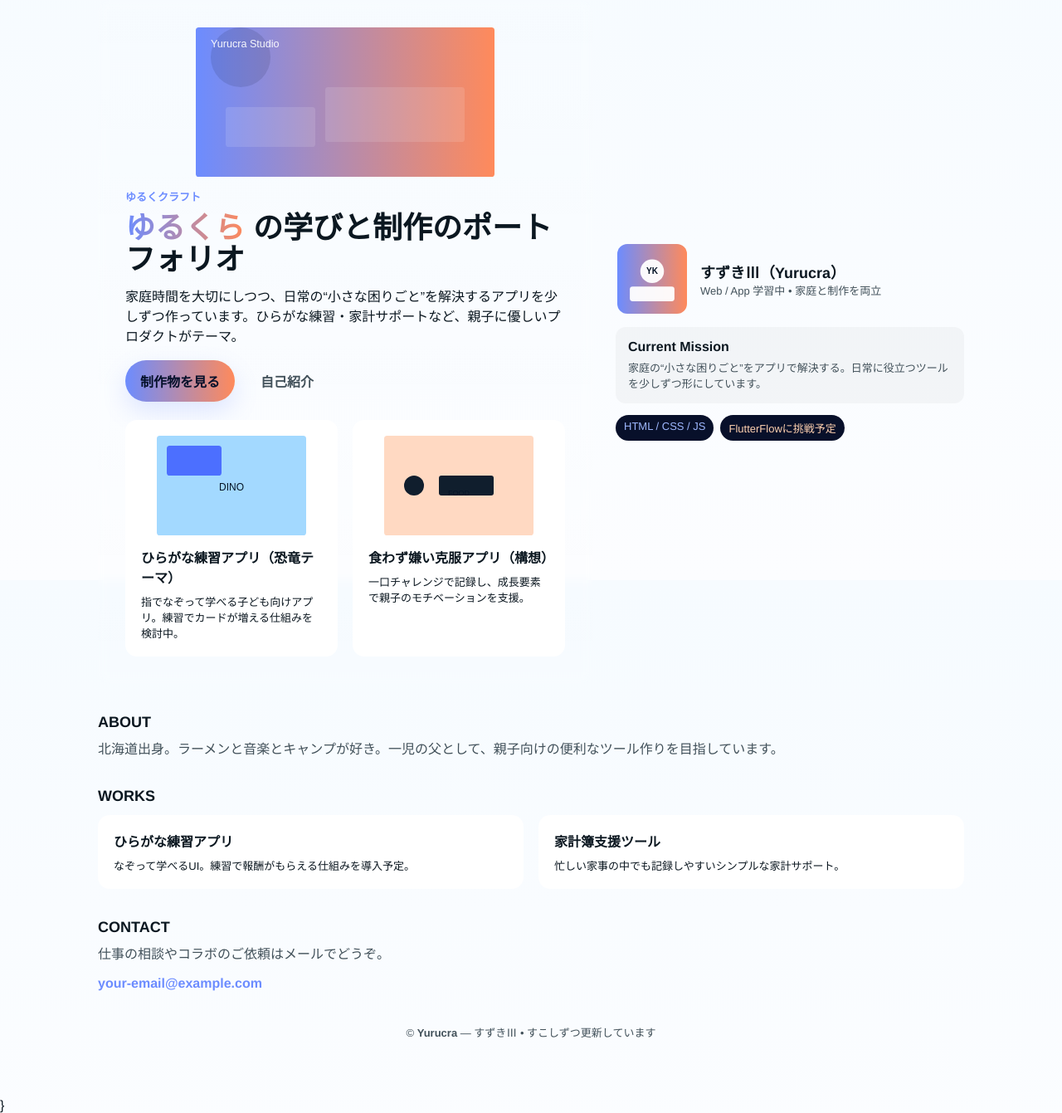
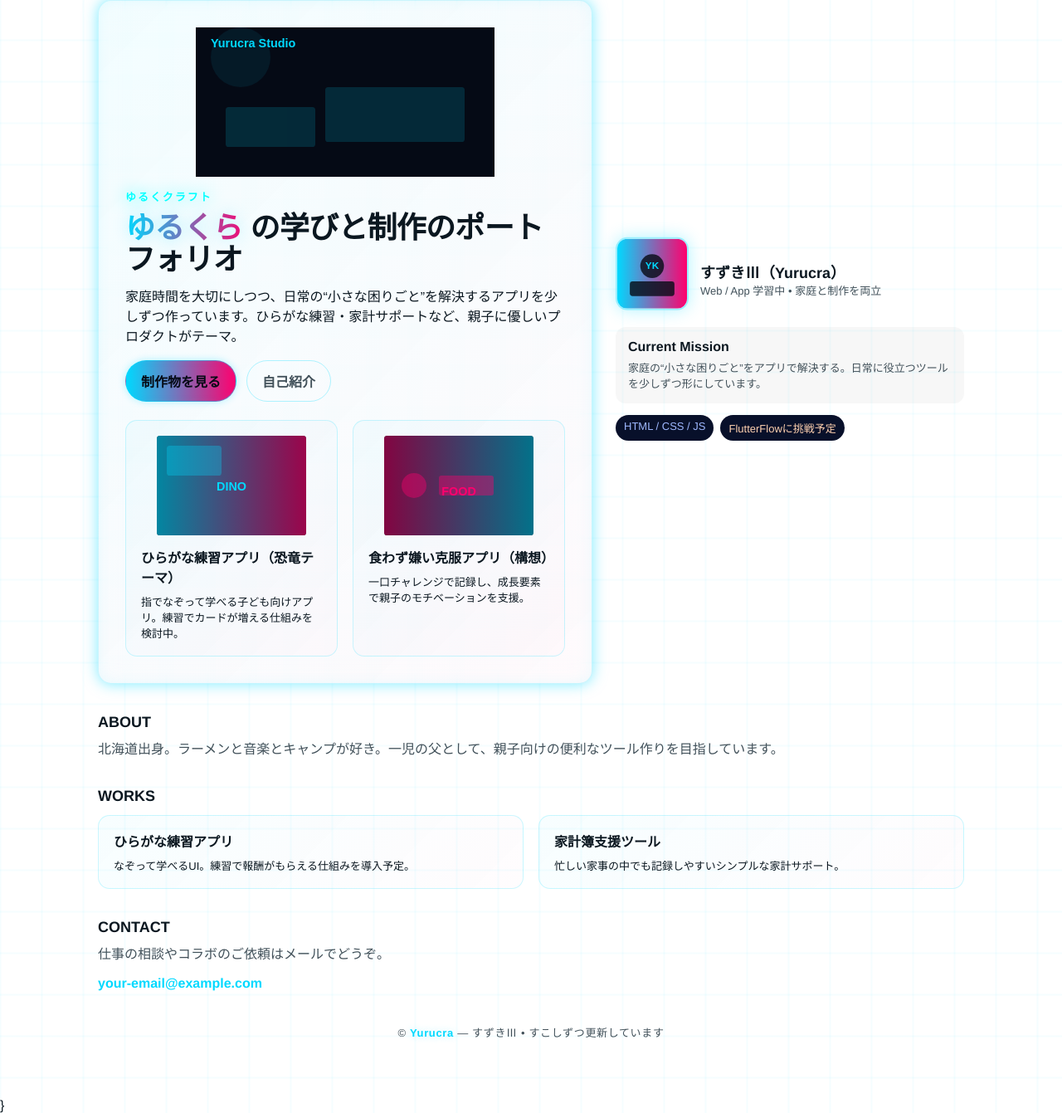
Before and after one commit to yurucrasounds-suzuki3/portfolio11.24, a plain HTML site: page index.html in a window 1280 px wide. Shown: the part 101-1442 px from the top of the page at 83% size. Drawn offline with Linux system fonts and the light colour scheme.

Commit message:
近未来風に変更

```diff
--- a/index.html
+++ b/index.html
@@ -7,14 +7,20 @@
     <meta name="description" content="ゆるくら（Yurucra）の学びと制作のポートフォリオ。家庭の“小さな困りごと”をアプリで解決する制作記録。" />
 
     <style>
+      @keyframes neon-glow {0%{text-shadow:0 0 10px currentColor;filter:brightness(1.2)}50%{text-shadow:0 0 20px currentColor;filter:brightness(1.4)}100%{text-shadow:0 0 10px currentColor;filter:brightness(1.2)}}
+      @keyframes grid-move {0%{background-position:0 0}100%{background-position:100px 100px}}
+      @keyframes float-y {0%,100%{transform:translateY(0px)}50%{transform:translateY(-8px)}}
+      @keyframes glow-box {0%,100%{box-shadow:0 0 10px rgba(0,217,255,0.3),inset 0 0 10px rgba(0,217,255,0.05)}50%{box-shadow:0 0 25px rgba(0,217,255,0.7),inset 0 0 20px rgba(0,217,255,0.1)}}
+
       :root{
-        --bg:#0f1724;
-        --panel:#0b1220;
+        --bg:#050a15;
+        --panel:#0a1020;
         --text: #e9f4ff; /* メインテキスト（高コントラスト） */
-        --muted:#c0d8f2; /* 補助テキスト（読みやすく調整） */
-        --accent:#6c8cff;
-        --accent-2:#ff8a5b;
-        --glass: rgba(255,255,255,0.06);
+        --muted:#a0c4ff; /* 補助テキスト（読みやすく調整） */
+        --accent:#00d9ff;
+        --accent-2:#ff006e;
+        --accent-3:#00f5ff;
+        --glass: rgba(0,217,255,0.04);
         --radius:16px;
         --max-width:1100px;
       }
@@ -36,6 +42,10 @@
         margin:0;
         font-family: "Hiragino Kaku Gothic ProN","Helvetica Neue",Helvetica,Arial,sans-serif;
         background:var(--bg);
+        background-image:linear-gradient(0deg,transparent 24%,rgba(0,217,255,0.04) 25%,rgba(0,217,255,0.04) 26%,transparent 27%,transparent 74%,rgba(0,217,255,0.04) 75%,rgba(0,217,255,0.04) 76%,transparent 77%,transparent),linear-gradient(90deg,transparent 24%,rgba(0,217,255,0.04) 25%,rgba(0,217,255,0.04) 26%,transparent 27%,transparent 74%,rgba(0,217,255,0.04) 75%,rgba(0,217,255,0.04) 76%,transparent 77%,transparent);
+        background-size:100px 100px;
+        background-position:0 0;
+        animation:grid-move 20s linear infinite;
         color:var(--text);
         -webkit-font-smoothing:antialiased;
       }
@@ -45,28 +55,32 @@
       header{display:flex;align-items:center;justify-content:space-between;gap:16px}
       .brand{display:flex;align-items:center;gap:12px}
       .logo{font-weight:800;letter-spacing:0.02em}
-      .logo .tag{font-size:12px;padding:6px 10px;border-radius:999px;background:linear-gradient(90deg,var(--accent),var(--accent-2));color:#081226;font-weight:700;margin-left:6px}
+      .logo .tag{font-size:12px;padding:6px 10px;border-radius:999px;background:linear-gradient(90deg,#00d9ff,#ff006e);color:#050a15;font-weight:700;margin-left:6px;box-shadow:0 0 15px rgba(0,217,255,0.5);animation:glow-box 3s ease-in-out infinite}
 
-      nav a{color:var(--text);text-decoration:none;margin-left:18px;font-weight:600;font-size:14px}
+      nav a{color:var(--text);text-decoration:none;margin-left:18px;font-weight:600;font-size:14px;position:relative;transition:color 0.3s ease}
+      nav a:after{content:'';position:absolute;bottom:-4px;left:0;width:0;height:2px;background:linear-gradient(90deg,var(--accent),var(--accent-2));transition:width 0.3s ease}
       nav a:hover{color:var(--accent)}
+      nav a:hover:after{width:100%}
 
       /* Hero */
       .hero{
         display:grid;grid-template-columns:1fr 420px;gap:28px;align-items:center;margin-top:22px;
       }
 
-      .hero-card{background:linear-gradient(180deg,rgba(255,255,255,0.03),transparent);padding:32px;border-radius:var(--radius);backdrop-filter:blur(6px);border:1px solid rgba(255,255,255,0.04)}
+      .hero-card{background:linear-gradient(135deg,rgba(0,217,255,0.05),rgba(255,0,110,0.02));padding:32px;border-radius:var(--radius);backdrop-filter:blur(12px);border:1.5px solid rgba(0,217,255,0.2);box-shadow:0 0 30px rgba(0,217,255,0.1),inset 0 0 20px rgba(0,217,255,0.05);animation:glow-box 4s ease-in-out infinite}
       .hero-illustration{width:100%;height:180px;object-fit:cover;border-radius:12px;margin-bottom:14px;display:block}
 
-      .eyebrow{display:inline-block;color:var(--accent);font-weight:700;font-size:13px;margin-bottom:10px}
-      h1{font-size:36px;margin:0 0 12px;line-height:1.05}
-      h1 strong{background:linear-gradient(90deg,var(--accent),var(--accent-2));-webkit-background-clip:text;background-clip:text;color:transparent}
+      .eyebrow{display:inline-block;color:var(--accent-3);font-weight:700;font-size:13px;margin-bottom:10px;text-transform:uppercase;letter-spacing:0.15em;animation:neon-glow 2s ease-in-out infinite}
+      h1{font-size:36px;margin:0 0 12px;line-height:1.05;letter-spacing:-0.02em}
+      h1 strong{background:linear-gradient(90deg,#00d9ff,#ff006e);-webkit-background-clip:text;background-clip:text;color:transparent;text-shadow:0 0 20px rgba(0,217,255,0.3)}
       p.lead{color:var(--text);margin:0 0 18px}
 
       .ctas{display:flex;gap:12px;margin-top:10px}
       .btn{padding:12px 18px;border-radius:999px;font-weight:700;border:none;cursor:pointer;text-decoration:none;display:inline-flex;align-items:center;gap:10px}
-      .btn-primary{background:linear-gradient(90deg,var(--accent),var(--accent-2));color:#04102a;box-shadow:0 12px 30px rgba(108,140,255,0.2)}
-      .btn-ghost{background:transparent;border:1px solid rgba(255,255,255,0.06);color:var(--muted)}
+      .btn-primary{background:linear-gradient(90deg,#00d9ff,#ff006e);color:#050a15;box-shadow:0 0 20px rgba(0,217,255,0.4);border:1px solid rgba(0,217,255,0.5);transition:all 0.3s ease;animation:glow-box 2.5s ease-in-out infinite}
+      .btn-primary:hover{transform:scale(1.05);box-shadow:0 0 30px rgba(0,217,255,0.6)}
+      .btn-ghost{background:transparent;border:1.5px solid rgba(0,217,255,0.3);color:var(--muted);transition:all 0.3s ease}
+      .btn-ghost:hover{background:rgba(0,217,255,0.1);border-color:rgba(0,217,255,0.6);box-shadow:0 0 15px rgba(0,217,255,0.2)}
 
       /* Profile panel */
       .profile{
@@ -74,13 +88,14 @@
       }
       .profile-top{display:flex;gap:14px;align-items:center}
       .avatar{width:88px;height:88px;border-radius:14px;display:flex;align-items:center;justify-content:center;font-weight:800;color:#04102a;background:linear-gradient(135deg,var(--accent),var(--accent-2))}
-      .avatar-img{width:88px;height:88px;border-radius:14px;object-fit:cover;border:2px solid rgba(255,255,255,0.04)}
+      .avatar-img{width:88px;height:88px;border-radius:14px;object-fit:cover;border:2px solid rgba(0,217,255,0.4);box-shadow:0 0 20px rgba(0,217,255,0.3);animation:float-y 3s ease-in-out infinite}
       .meta .name{font-weight:800;font-size:18px}
       .meta .role{font-size:13px;color:var(--muted)}
 
       /* Projects */
       .projects{display:grid;grid-template-columns:repeat(2,1fr);gap:18px;margin-top:22px}
-      .project{background:var(--panel);padding:18px;border-radius:14px;border:1px solid rgba(255,255,255,0.03)}
+      .project{background:linear-gradient(135deg,rgba(0,217,255,0.03),rgba(255,0,110,0.01));padding:18px;border-radius:14px;border:1px solid rgba(0,217,255,0.2);transition:all 0.3s ease;cursor:pointer}
+      .project:hover{transform:translateY(-4px);border-color:rgba(0,217,255,0.5);box-shadow:0 0 20px rgba(0,217,255,0.2);background:linear-gradient(135deg,rgba(0,217,255,0.08),rgba(255,0,110,0.03))}
       .project-thumb{width:100%;height:120px;object-fit:cover;border-radius:10px;margin-bottom:10px}
       .project h3{margin:0 0 8px;font-size:16px}
       .project p{margin:0;color:var(--text);font-size:13px}
@@ -90,7 +105,8 @@
       .section-title{display:flex;align-items:center;gap:12px}
       .section-title h2{margin:0;font-size:18px}
 
-      footer{text-align:center;color:var(--muted);margin:40px 0 10px;font-size:13px}
+      footer{text-align:center;color:var(--muted);margin:40px 0 10px;font-size:13px;letter-spacing:0.05em}
+      footer strong{color:var(--accent);text-shadow:0 0 10px rgba(0,217,255,0.3)}
 
       /* Responsive */
       @media (max-width:980px){.hero{grid-template-columns:1fr 320px}}
@@ -122,14 +138,14 @@
             <svg class="hero-illustration" width="100%" height="180" viewBox="0 0 1200 600" xmlns="http://www.w3.org/2000/svg" aria-hidden="true">
               <defs>
                 <lineargradient id="g" x1="0" x2="1">
-                  <stop offset="0" stop-color="#6c8cff"/>
-                  <stop offset="1" stop-color="#ff8a5b"/>
+                  <stop offset="0" stop-color="#00d9ff"/>
+                  <stop offset="1" stop-color="#ff006e"/>
                 </lineargradient>
               </defs>
-              <rect width="1200" height="600" fill="url(#g)" rx="12" />
-              <g opacity="0.12"><circle cx="180" cy="120" r="120" fill="#081528"/></g>
-              <g fill="#ffffff" opacity="0.12"><rect x="120" y="320" width="360" height="160" rx="12"/><rect x="520" y="240" width="560" height="220" rx="12"/></g>
-              <text x="60" y="80" font-family="Arial,Helvetica,sans-serif" font-size="42" fill="#ffffff" opacity="0.95">Yurucra Studio</text>
+              <rect width="1200" height="600" fill="#050a15" />
+              <g opacity="0.08"><circle cx="180" cy="120" r="120" fill="#00d9ff"/></g>
+              <g fill="#00d9ff" opacity="0.15"><rect x="120" y="320" width="360" height="160" rx="12"/><rect x="520" y="240" width="560" height="220" rx="12"/></g>
+              <text x="60" y="80" font-family="Arial,Helvetica,sans-serif" font-size="48" font-weight="700" fill="#00d9ff" opacity="1">Yurucra Studio</text>
             </svg>
             <span class="eyebrow">ゆるくクラフト</span>
             <h1><strong>ゆるくら</strong> の学びと制作のポートフォリオ</h1>
@@ -143,18 +159,22 @@
             <div class="projects" style="margin-top:22px">
               <div class="project">
                 <svg class="project-thumb" width="100%" height="120" viewBox="0 0 600 400" xmlns="http://www.w3.org/2000/svg" aria-hidden="true">
-                  <rect width="600" height="400" rx="12" fill="#a3d9ff"/>
-                  <g transform="translate(40,40)"><rect width="220" height="120" rx="12" fill="#4c6fff"/></g>
-                  <text x="300" y="220" font-family="Arial,Helvetica,sans-serif" font-size="40" fill="#041426" text-anchor="middle">DINO</text>
+                  <rect width="600" height="400" rx="12" fill="#050a15"/>
+                  <rect x="0" y="0" width="600" height="400" rx="12" fill="url(#dinograd)" opacity="0.6"/>
+                  <g transform="translate(40,40)"><rect width="220" height="120" rx="12" fill="#00d9ff" opacity="0.3"/></g>
+                  <text x="300" y="220" font-family="Arial,Helvetica,sans-serif" font-size="48" font-weight="700" fill="#00d9ff" text-anchor="middle">DINO</text>
+                  <defs><lineargradient id="dinograd" x1="0" x2="1"><stop offset="0" stop-color="#00d9ff"/><stop offset="1" stop-color="#ff006e"/></lineargradient></defs>
                 </svg>
                 <h3>ひらがな練習アプリ（恐竜テーマ）</h3>
                 <p>指でなぞって学べる子ども向けアプリ。練習でカードが増える仕組みを検討中。</p>
               </div>
               <div class="project">
                 <svg class="project-thumb" width="100%" height="120" viewBox="0 0 600 400" xmlns="http://www.w3.org/2000/svg" aria-hidden="true">
-                  <rect width="600" height="400" rx="12" fill="#ffd9c2"/>
-                  <g fill="#041426" opacity="0.95"><circle cx="120" cy="200" r="40"/><rect x="220" y="160" width="220" height="80" rx="10"/></g>
-                  <text x="300" y="240" font-family="Arial,Helvetica,sans-serif" font-size="30" fill="#041426" text-anchor="middle">FOOD</text>
+                  <rect width="600" height="400" rx="12" fill="#050a15"/>
+                  <rect x="0" y="0" width="600" height="400" rx="12" fill="url(#foodgrad)" opacity="0.5"/>
+                  <g fill="#ff006e" opacity="0.4"><circle cx="120" cy="200" r="50"/><rect x="220" y="160" width="220" height="80" rx="10"/></g>
+                  <text x="300" y="240" font-family="Arial,Helvetica,sans-serif" font-size="48" font-weight="700" fill="#ff006e" text-anchor="middle">FOOD</text>
+                  <defs><lineargradient id="foodgrad" x1="0" x2="1"><stop offset="0" stop-color="#ff006e"/><stop offset="1" stop-color="#00d9ff"/></lineargradient></defs>
                 </svg>
                 <h3>食わず嫌い克服アプリ（構想）</h3>
                 <p>一口チャレンジで記録し、成長要素で親子のモチベーションを支援。</p>
@@ -166,12 +186,12 @@
             <div class="profile-top">
               <svg class="avatar-img" width="88" height="88" viewBox="0 0 200 200" xmlns="http://www.w3.org/2000/svg" aria-hidden="true">
                 <defs>
-                  <lineargradient id="a" x1="0" x2="1"><stop offset="0" stop-color="#6c8cff"/><stop offset="1" stop-color="#ff8a5b"/></lineargradient>
+                  <lineargradient id="a" x1="0" x2="1"><stop offset="0" stop-color="#00d9ff"/><stop offset="1" stop-color="#ff006e"/></lineargradient>
                 </defs>
                 <rect width="200" height="200" rx="18" fill="url(#a)"/>
-                <circle cx="100" cy="78" r="34" fill="#fff" opacity="0.95"/>
-                <rect x="36" y="122" width="128" height="42" rx="8" fill="#fff" opacity="0.95"/>
-                <text x="100" y="86" font-size="24" font-family="Arial,Helvetica,sans-serif" fill="#041226" text-anchor="middle" font-weight="700">YK</text>
+                <circle cx="100" cy="78" r="34" fill="#050a15" opacity="0.8"/>
+                <rect x="36" y="122" width="128" height="42" rx="8" fill="#050a15" opacity="0.8"/>
+                <text x="100" y="86" font-size="28" font-family="Arial,Helvetica,sans-serif" fill="#00d9ff" text-anchor="middle" font-weight="700">YK</text>
               </svg>
               <div class="meta">
                 <div class="name">すずきⅢ（Yurucra）</div>
```
